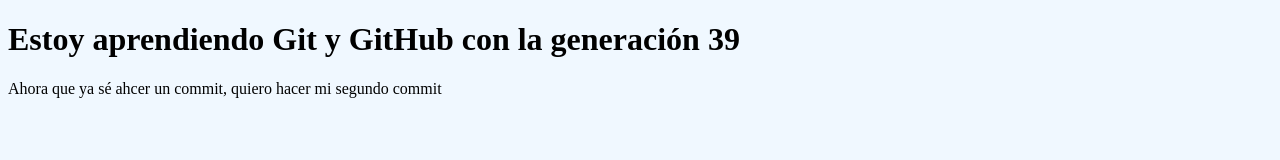
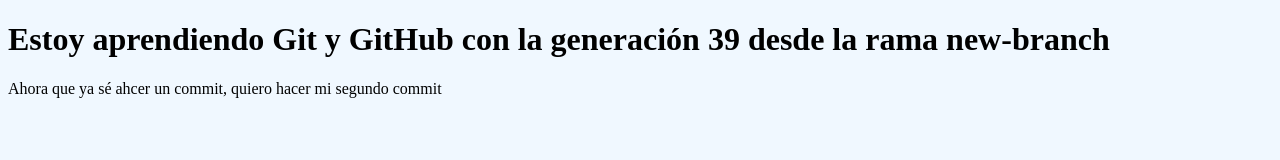
Before and after one commit to AntonyParedes/mi-primer-repo-remoto, a plain HTML site: page index.html in a window 1280 px wide. Drawn offline with Linux system fonts and the light colour scheme.

Commit message:
commit desde new branch

```diff
--- a/index.html
+++ b/index.html
@@ -7,7 +7,10 @@
     <link rel="stylesheet" href="assets/css/style.css" />
   </head>
   <body>
-    <h1>Estoy aprendiendo Git y GitHub con la generación 39</h1>
+    <h1>
+      Estoy aprendiendo Git y GitHub con la generación 39 desde la rama
+      new-branch
+    </h1>
 
     <p>Ahora que ya sé ahcer un commit, quiero hacer mi segundo commit</p>
   </body>
```
